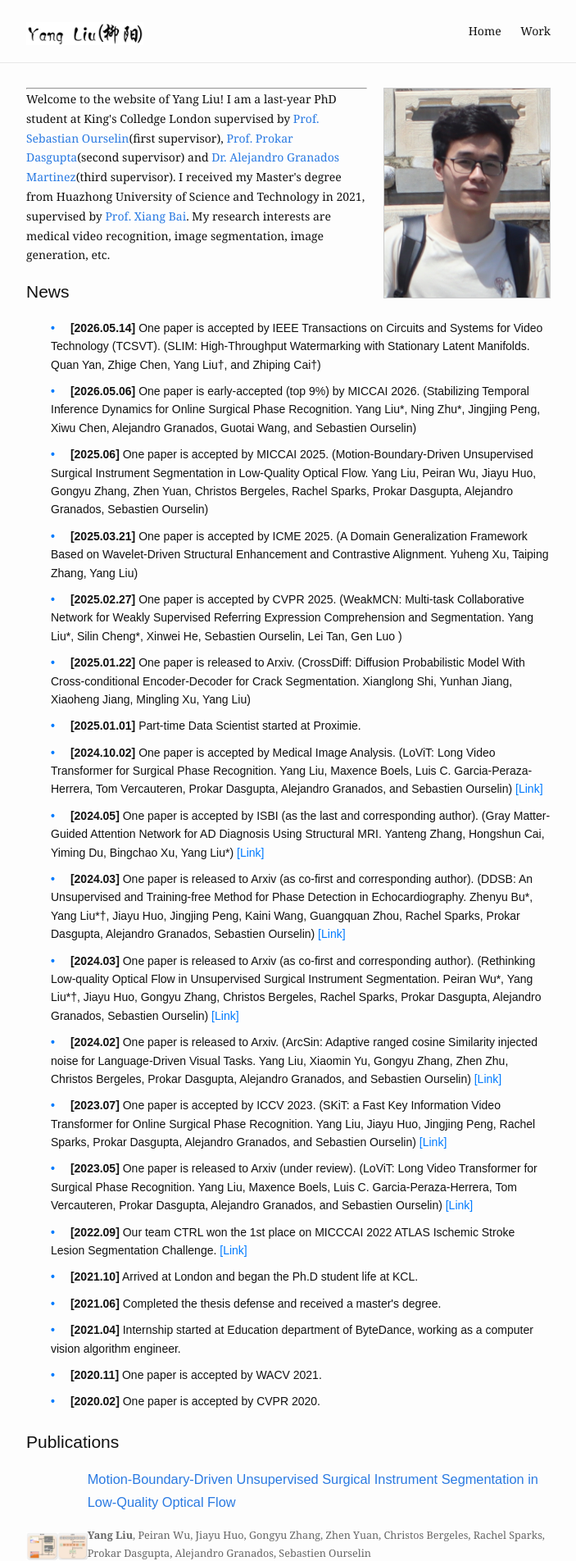
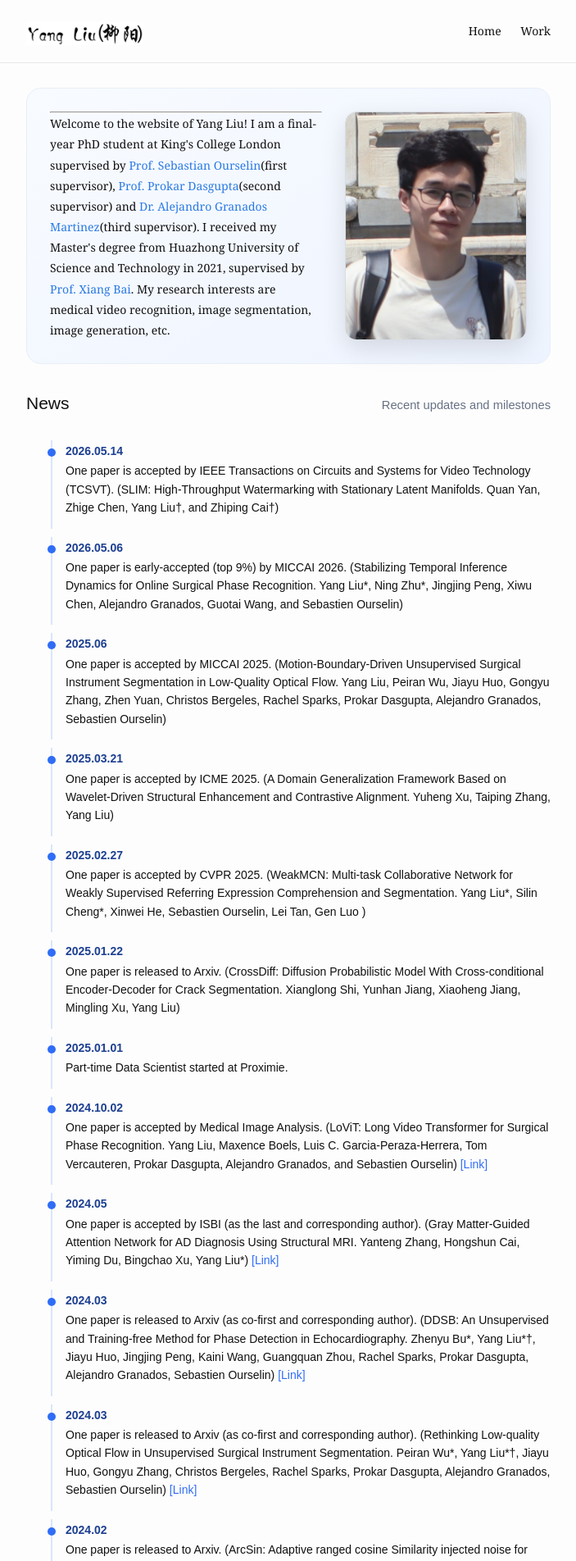
Before and after one commit to MRUIL/MRUIL.github.io, a Jekyll site: the page built from index.md, in a window 1280 px wide. Shown: the top 1904 px of the page at 82% size, without its empty margins (288-991 px from the left). Built offline with Jekyll 4.4.1, drawn with Linux system fonts in a browser that asks for light colours; some of the changed text lies outside the part shown.

Commit message:
Redesign homepage with modern hero, timeline, and publication cards

```diff
--- a/_layouts/home.html
+++ b/_layouts/home.html
@@ -7,37 +7,50 @@
 
     <div class="page-content">
       <div class="wrapper">
-        <div class="home">
+        <div class="home modern-home">
+          <section class="hero-card">
+            <div class="hero-text">
+              {{ content }}
+            </div>
+            <div class="hero-media">
               <img
                 src="{{ page.profile_picture.src | absolute_url }}"
                 alt="{{ page.profile_picture.alt }}"
                 class="profile-pic"
               />
-
-          {{ content }}
+            </div>
+          </section>
 
           <section class="news mb-5">
+            <div class="section-heading">
               <h2>News</h2>
-            <ul class="list-unstyled">
+              <span class="section-subtitle">Recent updates and milestones</span>
+            </div>
+            <ul class="list-unstyled news-timeline">
               {% for item in page.news-items %}
               <li class="mb-2">
-                <strong>[{{ item.title }}]</strong>
+                <span class="news-date">{{ item.title }}</span>
+                <div class="news-content">
                   {% if item.link %}
                     {{ item.description }} <a href="{{ item.link }}">[Link]</a>
                   {% else %}
                     {{ item.description }}
                   {% endif %}
+                </div>
               </li>
               {% endfor %}
             </ul>
           </section>
-          <!-- Publications 区域 -->
+
           <section class="publications">
-            <h2>Publications</h2>
+            <div class="section-heading">
+              <h2>Selected Publications</h2>
+              <span class="section-subtitle">Representative papers and open-source projects</span>
+            </div>
             {% for item in page.publication-items %}
-            <div class="publication-item">
+            <article class="publication-item">
               <div class="publication-image">
-                <img src="{{ item.image }}" alt="Publication Image">
+                <img src="{{ item.image }}" alt="Publication Image" />
               </div>
               <div class="publication-info">
                 <h3><a href="{{ item.pdf_url }}" class="paper-title">{{ item.title }}</a></h3>
@@ -45,13 +58,14 @@
                 <p class="venue">{{ item.venue }}, {{ item.year }}</p>
                 <div class="buttons">
                   <a href="{{ item.pdf_url }}" class="btn btn-primary">PDF</a>
+                  {% if item.code_url and item.code_url != "" %}
                   <a href="{{ item.code_url }}" class="btn btn-secondary">Code</a>
+                  {% endif %}
                 </div>
               </div>
-            </div>
+            </article>
             {% endfor %}
           </section>
-
         </div>
       </div>
     </div>
--- a/_sass/_site.scss
+++ b/_sass/_site.scss
@@ -1,13 +1,173 @@
 .profile-pic {
-  float: right;
-  width: 202px;
-  border: #ccc 1px solid;
-  margin-left: 20px;
+  width: 220px;
+  border: #d8dde6 1px solid;
+  border-radius: 14px;
+  box-shadow: 0 10px 30px rgba(0, 0, 0, 0.12);
 
   @include media-query($on-mobile) {
-    float: none;
-    margin-bottom: 20px;
-    margin-left: 0px;
+    width: 180px;
+    margin: 0 auto;
+  }
+}
+
+.modern-home {
+  .hero-card {
+    display: flex;
+    align-items: center;
+    justify-content: space-between;
+    gap: 28px;
+    background: linear-gradient(145deg, #f8fbff 0%, #eef4ff 100%);
+    border: 1px solid #e8eef8;
+    border-radius: 18px;
+    padding: 28px;
+    margin-bottom: 30px;
+  }
+
+  .hero-text p {
+    margin-bottom: 0;
+    line-height: 1.8;
+  }
+
+  .hero-media {
+    flex-shrink: 0;
+  }
+
+  .section-heading {
+    display: flex;
+    align-items: baseline;
+    justify-content: space-between;
+    gap: 12px;
+    margin-bottom: 12px;
+
+    .section-subtitle {
+      color: #667085;
+      font-size: 0.92rem;
+    }
+  }
+}
+
+.news {
+  font-family: Arial, sans-serif;
+}
+
+.news ul {
+  list-style: none;
+  padding: 0;
+}
+
+.news-timeline li {
+  position: relative;
+  border-left: 2px solid #d9e5ff;
+  padding: 2px 0 14px 16px;
+  line-height: 1.6;
+}
+
+.news-timeline li::before {
+  content: "";
+  position: absolute;
+  left: -6px;
+  top: 10px;
+  width: 10px;
+  height: 10px;
+  border-radius: 50%;
+  background: #2f6df6;
+}
+
+.news-date {
+  display: inline-block;
+  font-weight: 700;
+  color: #1d3f91;
+  margin-bottom: 2px;
+}
+
+.news-content a {
+  color: #2f6df6;
+  text-decoration: none;
+}
+
+.news-content a:hover {
+  text-decoration: underline;
+}
+
+.publications {
+  width: 100%;
+  margin: 20px 0;
+}
+
+.publication-item {
+  display: flex;
+  align-items: center;
+  gap: 18px;
+  margin-bottom: 16px;
+  border: 1px solid #ecf0f6;
+  border-radius: 14px;
+  padding: 14px;
+  box-shadow: 0 4px 14px rgba(16, 24, 40, 0.06);
+}
+
+.publication-image img {
+  width: 114px;
+  height: 86px;
+  object-fit: cover;
+  border-radius: 10px;
+}
+
+.publication-info {
+  flex-grow: 1;
+}
+
+.publication-info h3 {
+  margin-top: 0;
+  margin-bottom: 6px;
+  color: #0f172a;
+  font-size: 1.04rem;
+}
+
+.authors,
+.venue {
+  font-size: 0.92em;
+  color: #556070;
+  margin-bottom: 4px;
+}
+
+.buttons {
+  margin-top: 10px;
+}
+
+.btn {
+  margin-right: 10px;
+  padding: 6px 12px;
+  text-decoration: none;
+  color: white;
+  background-color: #1e5eff;
+  border: none;
+  border-radius: 999px;
+  font-size: 0.9rem;
+}
+
+.btn-secondary {
+  background-color: #42536f;
+}
+
+.btn:hover {
+  opacity: 0.86;
+}
+
+@media (max-width: 720px) {
+  .modern-home .hero-card {
+    flex-direction: column-reverse;
+    text-align: left;
+    align-items: flex-start;
+    padding: 20px;
+  }
+
+  .modern-home .section-heading {
+    flex-direction: column;
+    align-items: flex-start;
+  }
+
+  .publication-item {
+    align-items: flex-start;
   }
 }
 
--- a/index.md
+++ b/index.md
@@ -119,5 +119,5 @@ work-items:
 ---
 
 <p>
-  Welcome to the website of Yang Liu! I am a last-year PhD student at King's Colledge London supervised by <a href="https://scholar.google.com/citations?hl=en&user=SMvz9eEAAAAJ">Prof. Sebastian Ourselin</a>(first supervisor), <a href="https://scholar.google.com/citations?hl=en&user=9EMw-WYAAAAJ">Prof. Prokar Dasgupta</a>(second supervisor) and <a href="https://scholar.google.co.uk/citations?user=5vzyJOQAAAAJ&hl=en">Dr. Alejandro Granados Martinez</a>(third supervisor). I received my Master's degree from Huazhong University of Science and Technology in 2021, supervised by <a href="https://scholar.google.com/citations?user=UeltiQ4AAAAJ&hl=en">Prof. Xiang Bai</a>. My research interests are medical video recognition, image segmentation, image generation, etc.
+  Welcome to the website of Yang Liu! I am a final-year PhD student at King's College London supervised by <a href="https://scholar.google.com/citations?hl=en&user=SMvz9eEAAAAJ">Prof. Sebastian Ourselin</a>(first supervisor), <a href="https://scholar.google.com/citations?hl=en&user=9EMw-WYAAAAJ">Prof. Prokar Dasgupta</a>(second supervisor) and <a href="https://scholar.google.co.uk/citations?user=5vzyJOQAAAAJ&hl=en">Dr. Alejandro Granados Martinez</a>(third supervisor). I received my Master's degree from Huazhong University of Science and Technology in 2021, supervised by <a href="https://scholar.google.com/citations?user=UeltiQ4AAAAJ&hl=en">Prof. Xiang Bai</a>. My research interests are medical video recognition, image segmentation, image generation, etc.
 </p>
```
Lines whose indentation alone changed are shown as unchanged.
